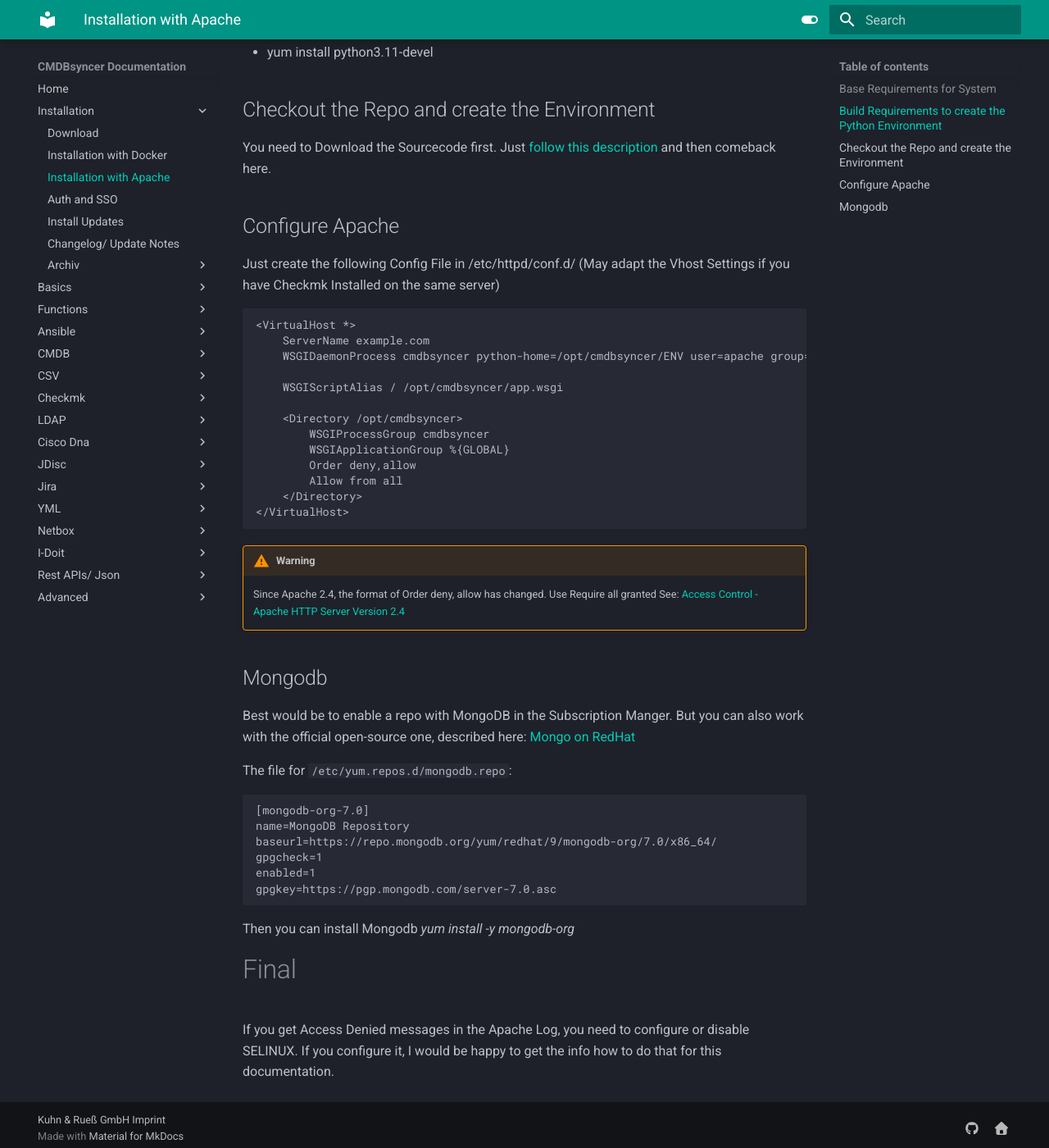
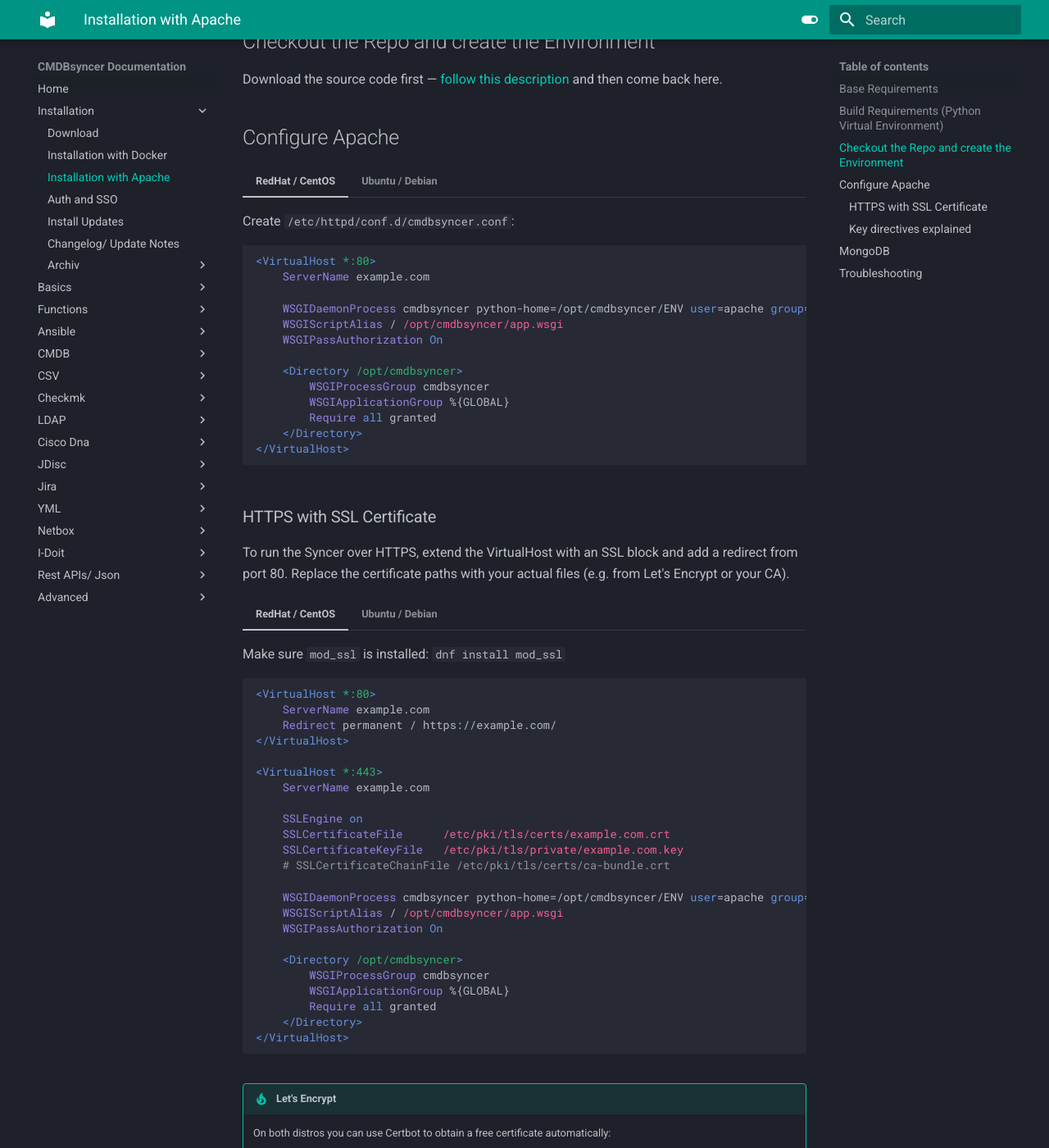
Before and after one commit to kuhn-ruess/cmdbsyncer-docs, an MkDocs documentation site: the page built from docs/installation/install_wsgi.md, in a window 1280 px wide and 1400 px high, scrolled down 791 px. Shown: the whole window at 82% size. Built offline with MkDocs 1.6.1 and Material for MkDocs 9.7.7, drawn with Linux system fonts in a browser that asks for light colours; the version menu is left out; some of the changed text lies outside the part shown.

Commit message:
Improved Installation docu

````diff
--- a/docs/installation/install_wsgi.md
+++ b/docs/installation/install_wsgi.md
@@ -1,74 +1,230 @@
 # Installation with Apache and mod_wsgi
 
-The most convenient installation of the Syncer is using Docker. There, all Dependencies can simply be satisfied. The biggest problem right now is manually installing the Python Requirements, if the Server is not connected to the Internet, and there is no local Mirror for pip.
-Second one is installing the MongoDB Server. For that, an extra Repository needs to be added.
+The most convenient installation of the Syncer is using Docker, where all dependencies are satisfied automatically.
+For bare-metal or VM deployments, this guide covers installation with Apache and mod_wsgi.
 
-This documentation applies to RedHat 9, but works similarly on Ubuntu and other Linux distributions.
+## Base Requirements
 
+=== "RedHat / CentOS"
+    ```bash
+    dnf install python3.14
+    dnf install httpd
+    dnf install python3.14-mod_wsgi
+    ```
 
-## Base Requirements for System
-For the Syncer to Run, you need these Dependencies:
+=== "Ubuntu / Debian"
+    ```bash
+    apt install python3.14 apache2 libapache2-mod-wsgi-py3
+    a2enmod wsgi
+    ```
 
-- yum install python3.11
-- yum install httpd
-- yum install python3.11-mod_wsgi
+Also needed is MongoDB — covered in the [MongoDB section](#mongodb) below.
 
-Also needed is MongoDB, but this is covered later
+## Build Requirements (Python Virtual Environment)
 
-## Build Requirements to create the Python Environment
-The Syncer needs a Python Virtual Environment for its modules.
-To Install that (see default doc) you need the following:
+The Syncer needs a Python virtual environment. To build it you need the following development packages:
 
-- yum groupinstall "Development Tools"
-- yum install httpd-devel
-- yum install python3.11-devel
+=== "RedHat / CentOS"
+    ```bash
+    dnf groupinstall "Development Tools"
+    dnf install httpd-devel
+    dnf install python3.14-devel
+    ```
+
+=== "Ubuntu / Debian"
+    ```bash
+    apt install build-essential apache2-dev python3.14-dev
+    ```
 
 ## Checkout the Repo and create the Environment
-You need to Download the Sourcecode first. Just [follow this description](setup_code.md) and then comeback here.
+
+Download the source code first — [follow this description](setup_code.md) and then come back here.
 
 ## Configure Apache
-Just create the following Config File in /etc/httpd/conf.d/ (May adapt the Vhost Settings if you have Checkmk Installed on the same server)
 
-```
-<VirtualHost *>
-	ServerName example.com
-	WSGIDaemonProcess cmdbsyncer python-home=/opt/cmdbsyncer/ENV user=apache group=apache threads=5
+=== "RedHat / CentOS"
+    Create `/etc/httpd/conf.d/cmdbsyncer.conf`:
 
-	WSGIScriptAlias / /opt/cmdbsyncer/app.wsgi
+    ```apacheconf
+    <VirtualHost *:80>
+        ServerName example.com
 
-	<Directory /opt/cmdbsyncer>
-		WSGIProcessGroup cmdbsyncer
-    	WSGIApplicationGroup %{GLOBAL}
-    	Order deny,allow
-    	Allow from all
-	</Directory>
-</VirtualHost>
-```
+        WSGIDaemonProcess cmdbsyncer python-home=/opt/cmdbsyncer/ENV user=apache group=apache threads=5
+        WSGIScriptAlias / /opt/cmdbsyncer/app.wsgi
+        WSGIPassAuthorization On
 
-!!! Warning
-    Since Apache 2.4, the format of Order deny, allow has changed. Use Require all granted
-	See: [Access Control - Apache HTTP Server Version 2.4](https://httpd.apache.org/docs/current/howto/access.html)
+        <Directory /opt/cmdbsyncer>
+            WSGIProcessGroup cmdbsyncer
+            WSGIApplicationGroup %{GLOBAL}
+            Require all granted
+        </Directory>
+    </VirtualHost>
+    ```
 
-## Mongodb
+=== "Ubuntu / Debian"
+    Create `/etc/apache2/sites-available/cmdbsyncer.conf`:
 
-Best would be to enable a repo with MongoDB in the Subscription Manger.
-But you can also work with the official open-source one, described here:
-[Mongo on RedHat](https://www.mongodb.com/docs/manual/tutorial/install-mongodb-on-red-hat/)
+    ```apacheconf
+    <VirtualHost *:80>
+        ServerName example.com
 
-The file for `/etc/yum.repos.d/mongodb.repo`:
+        WSGIDaemonProcess cmdbsyncer python-home=/opt/cmdbsyncer/ENV user=www-data group=www-data threads=5
+        WSGIScriptAlias / /opt/cmdbsyncer/app.wsgi
+        WSGIPassAuthorization On
 
-```
-[mongodb-org-7.0]
-name=MongoDB Repository
-baseurl=https://repo.mongodb.org/yum/redhat/9/mongodb-org/7.0/x86_64/
-gpgcheck=1
-enabled=1
-gpgkey=https://pgp.mongodb.com/server-7.0.asc
-```
+        <Directory /opt/cmdbsyncer>
+            WSGIProcessGroup cmdbsyncer
+            WSGIApplicationGroup %{GLOBAL}
+            Require all granted
+        </Directory>
+    </VirtualHost>
+    ```
 
-Then you can install Mongodb
-_yum install -y mongodb-org_
+    Then enable the site:
+    ```bash
+    a2ensite cmdbsyncer && systemctl reload apache2
+    ```
 
+### HTTPS with SSL Certificate
 
-# Final
-If you get Access Denied messages in the Apache Log, you need to configure or disable SELINUX. If you configure it, I would be happy to get the info how to do that for this documentation.
+To run the Syncer over HTTPS, extend the VirtualHost with an SSL block and add a redirect from port 80.
+Replace the certificate paths with your actual files (e.g. from Let's Encrypt or your CA).
+
+=== "RedHat / CentOS"
+    Make sure `mod_ssl` is installed: `dnf install mod_ssl`
+
+    ```apacheconf
+    <VirtualHost *:80>
+        ServerName example.com
+        Redirect permanent / https://example.com/
+    </VirtualHost>
+
+    <VirtualHost *:443>
+        ServerName example.com
+
+        SSLEngine on
+        SSLCertificateFile      /etc/pki/tls/certs/example.com.crt
+        SSLCertificateKeyFile   /etc/pki/tls/private/example.com.key
+        # SSLCertificateChainFile /etc/pki/tls/certs/ca-bundle.crt
+
+        WSGIDaemonProcess cmdbsyncer python-home=/opt/cmdbsyncer/ENV user=apache group=apache threads=5
+        WSGIScriptAlias / /opt/cmdbsyncer/app.wsgi
+        WSGIPassAuthorization On
+
+        <Directory /opt/cmdbsyncer>
+            WSGIProcessGroup cmdbsyncer
+            WSGIApplicationGroup %{GLOBAL}
+            Require all granted
+        </Directory>
+    </VirtualHost>
+    ```
+
+=== "Ubuntu / Debian"
+    Make sure `mod_ssl` is enabled: `a2enmod ssl`
+
+    ```apacheconf
+    <VirtualHost *:80>
+        ServerName example.com
+        Redirect permanent / https://example.com/
+    </VirtualHost>
+
+    <VirtualHost *:443>
+        ServerName example.com
+
+        SSLEngine on
+        SSLCertificateFile      /etc/ssl/certs/example.com.crt
+        SSLCertificateKeyFile   /etc/ssl/private/example.com.key
+        # SSLCertificateChainFile /etc/ssl/certs/ca-bundle.crt
+
+        WSGIDaemonProcess cmdbsyncer python-home=/opt/cmdbsyncer/ENV user=www-data group=www-data threads=5
+        WSGIScriptAlias / /opt/cmdbsyncer/app.wsgi
+        WSGIPassAuthorization On
+
+        <Directory /opt/cmdbsyncer>
+            WSGIProcessGroup cmdbsyncer
+            WSGIApplicationGroup %{GLOBAL}
+            Require all granted
+        </Directory>
+    </VirtualHost>
+    ```
+
+    Then enable the site:
+    ```bash
+    a2ensite cmdbsyncer && systemctl reload apache2
+    ```
+
+!!! tip "Let's Encrypt"
+    On both distros you can use Certbot to obtain a free certificate automatically:
+
+    ```bash
+    # RedHat / CentOS
+    dnf install certbot python3-certbot-apache
+    # Ubuntu / Debian
+    apt install certbot python3-certbot-apache
+
+    certbot --apache -d example.com
+    ```
+
+    Certbot will update the VirtualHost config and set up automatic renewal.
+
+!!! warning "Apache 2.2 (legacy)"
+    `Require all granted` was introduced in Apache 2.4. On Apache 2.2 use the old syntax instead:
+
+    ```apacheconf
+    Order deny,allow
+    Allow from all
+    ```
+
+    Apache 2.2 is end-of-life — upgrading to 2.4 is strongly recommended.
+
+### Key directives explained
+
+| Directive | Why it is needed |
+| --- | --- |
+| `WSGIPassAuthorization On` | Passes the `Authorization` HTTP header to the application. **Required** for REST API authentication — without it, Apache strips the header and all API logins fail. |
+| `WSGIDaemonProcess` | Runs the app in a separate process with its own Python environment. |
+| `WSGIApplicationGroup %{GLOBAL}` | Ensures C extensions (e.g. in the MongoDB driver) work correctly. |
+
+## MongoDB
+
+=== "RedHat / CentOS"
+    Create `/etc/dnf.repos.d/mongodb.repo`:
+
+    ```ini
+    [mongodb-org-7.0]
+    name=MongoDB Repository
+    baseurl=https://repo.mongodb.org/dnf/redhat/9/mongodb-org/7.0/x86_64/
+    gpgcheck=1
+    enabled=1
+    gpgkey=https://pgp.mongodb.com/server-7.0.asc
+    ```
+
+    Then install and start MongoDB:
+
+    ```bash
+    dnf install -y mongodb-org
+    systemctl enable --now mongod
+    ```
+
+=== "Ubuntu / Debian"
+    Follow the [official MongoDB guide for Ubuntu](https://www.mongodb.com/docs/manual/tutorial/install-mongodb-on-ubuntu/), then run:
+
+    ```bash
+    systemctl enable --now mongod
+    ```
+
+## Troubleshooting
+
+**Access Denied in Apache log**
+: SELinux is blocking access. Either disable it or set the correct context:
+
+    ```bash
+    chcon -R -t httpd_sys_content_t /opt/cmdbsyncer
+    setsebool -P httpd_can_network_connect 1
+    ```
+
+**API authentication always returns 401**
+: Check that `WSGIPassAuthorization On` is set in your VirtualHost config. Without it the `Authorization` header never reaches the application.
+
+**mod_wsgi uses wrong Python version**
+: Verify that the installed `mod_wsgi` matches your Python version (`python3.14-mod_wsgi` for Python 3.11). Mismatches cause silent import failures at startup.
--- a/mkdocs.yml
+++ b/mkdocs.yml
@@ -128,6 +128,8 @@
       accent: purple
 markdown_extensions:
   - admonition
+  - pymdownx.tabbed:
+      alternate_style: true
   - pymdownx.superfences:
       custom_fences:
         - name: mermaid
````
Also changed, not shown: docs/installation/setup_code.md (+60 -43 lines).
